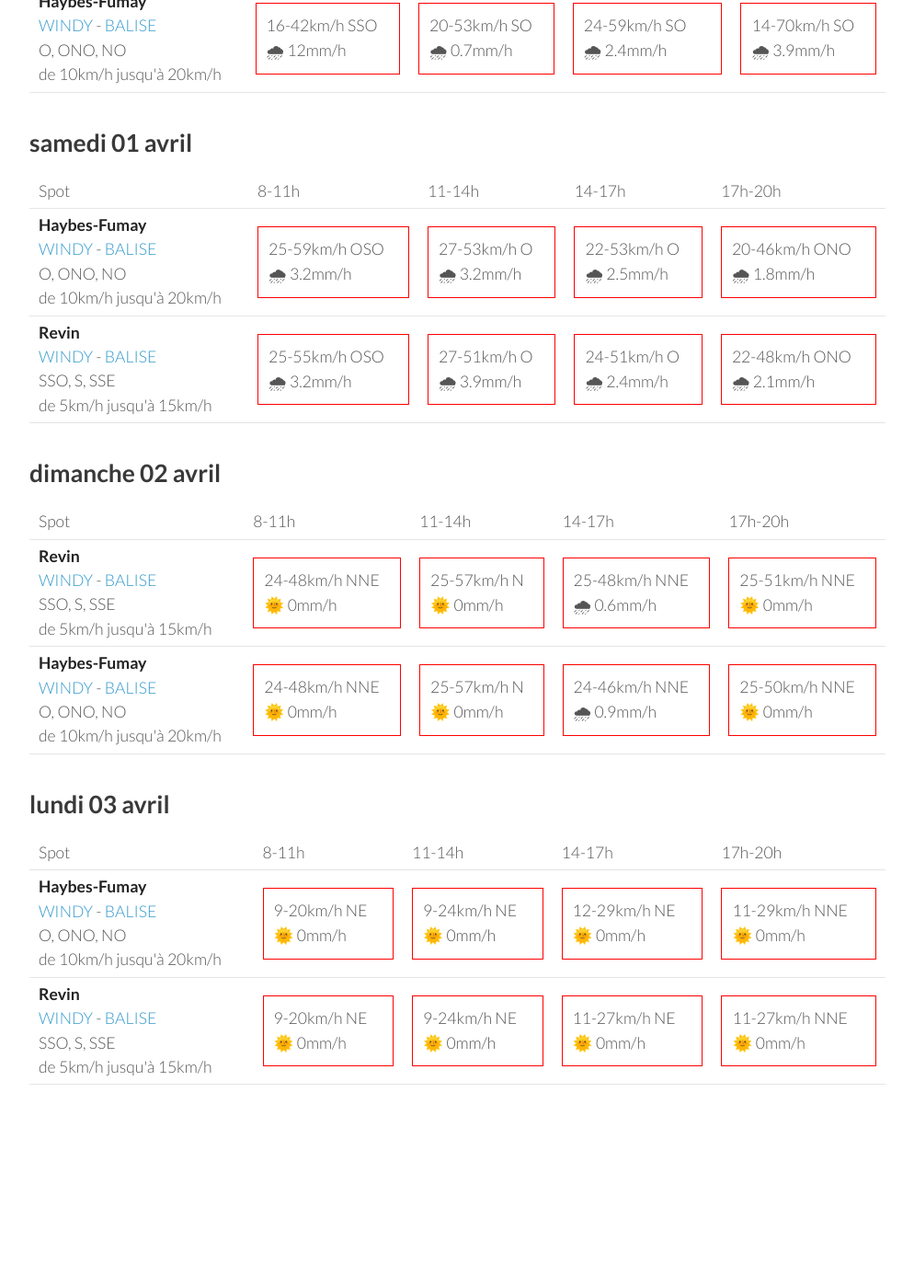
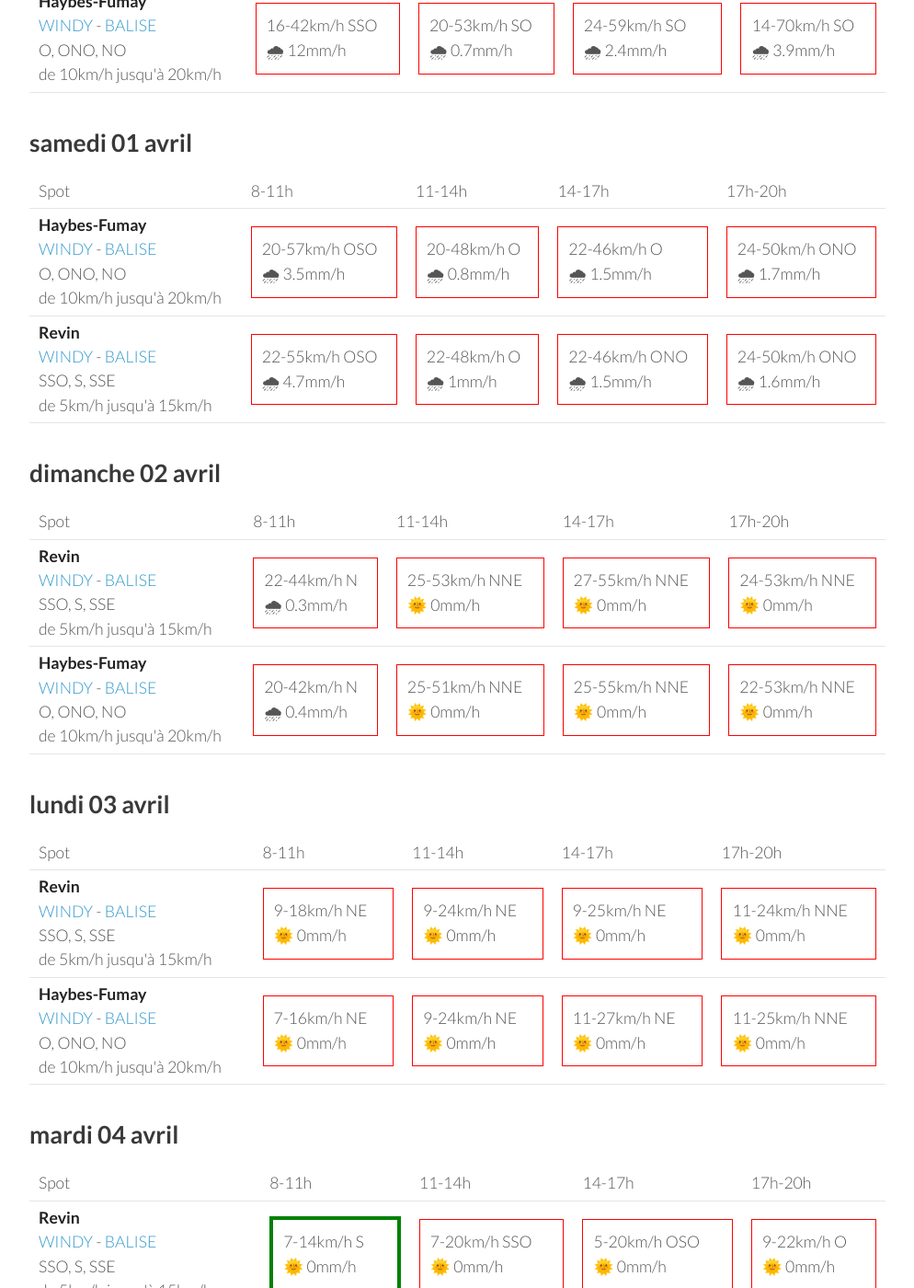
Before and after one commit to parapente-dans-le-nord/parapente-dans-le-nord.github.io, a Jekyll site: the page built from ardennes.markdown, in a window 1280 px wide and 1400 px high, scrolled down 859 px. Shown: the whole window at 92% size, without its empty margins (26-1020 px from the left). Built offline with Jekyll 4.4.1, drawn with Linux system fonts in a browser that asks for light colours; before the commit the page ends 2166 px from its top, so only the background shows below that; some of the changed text lies outside the part shown.

Commit message:
update index.markdown

```diff
--- a/ardennes.markdown
+++ b/ardennes.markdown
@@ -96,20 +96,20 @@ page mise à jour le jeudi 30 mars 06:10
 <tr>
         <td><strong>Haybes-Fumay</strong><br><a href="https://windy.com/49.998/4.715?49.913,4.738,10">WINDY</a> - <span class=""><a href="http://www.balisemeteo.com/balise.php?idBalise=104">BALISE</a> </span><br> <span class="vent-favorable">O, ONO, NO</span><br><span class="force-vent">de 10km/h jusqu'à 20km/h</span> </td>
 
-            <td><div class="not-flyable"><p>25-59km/h OSO</p><p>🌧 3.2mm/h</p></div></td>
-            <td><div class="not-flyable"><p>27-53km/h O</p><p>🌧 3.2mm/h</p></div></td>
-            <td><div class="not-flyable"><p>22-53km/h O</p><p>🌧 2.5mm/h</p></div></td>
-            <td><div class="not-flyable"><p>20-46km/h ONO</p><p>🌧 1.8mm/h</p></div></td>
+            <td><div class="not-flyable"><p>20-57km/h OSO</p><p>🌧 3.5mm/h</p></div></td>
+            <td><div class="not-flyable"><p>20-48km/h O</p><p>🌧 0.8mm/h</p></div></td>
+            <td><div class="not-flyable"><p>22-46km/h O</p><p>🌧 1.5mm/h</p></div></td>
+            <td><div class="not-flyable"><p>24-50km/h ONO</p><p>🌧 1.7mm/h</p></div></td>
 
 
     </tr>
 <tr>
         <td><strong>Revin</strong><br><a href="https://windy.com/49.948/4.625?49.543,4.625,8">WINDY</a> - <span class=""><a href="http://www.balisemeteo.com/balise.php?idBalise=5019">BALISE</a> </span><br> <span class="vent-favorable">SSO, S, SSE</span><br><span class="force-vent">de 5km/h jusqu'à 15km/h</span> </td>
 
-            <td><div class="not-flyable"><p>25-55km/h OSO</p><p>🌧 3.2mm/h</p></div></td>
-            <td><div class="not-flyable"><p>27-51km/h O</p><p>🌧 3.9mm/h</p></div></td>
-            <td><div class="not-flyable"><p>24-51km/h O</p><p>🌧 2.4mm/h</p></div></td>
-            <td><div class="not-flyable"><p>22-48km/h ONO</p><p>🌧 2.1mm/h</p></div></td>
+            <td><div class="not-flyable"><p>22-55km/h OSO</p><p>🌧 4.7mm/h</p></div></td>
+            <td><div class="not-flyable"><p>22-48km/h O</p><p>🌧 1mm/h</p></div></td>
+            <td><div class="not-flyable"><p>22-46km/h ONO</p><p>🌧 1.5mm/h</p></div></td>
+            <td><div class="not-flyable"><p>24-50km/h ONO</p><p>🌧 1.6mm/h</p></div></td>
 
 
     </tr>
@@ -132,20 +132,20 @@ page mise à jour le jeudi 30 mars 06:10
 <tr>
         <td><strong>Revin</strong><br><a href="https://windy.com/49.948/4.625?49.543,4.625,8">WINDY</a> - <span class=""><a href="http://www.balisemeteo.com/balise.php?idBalise=5019">BALISE</a> </span><br> <span class="vent-favorable">SSO, S, SSE</span><br><span class="force-vent">de 5km/h jusqu'à 15km/h</span> </td>
 
-            <td><div class="not-flyable"><p>24-48km/h NNE</p><p>🌞 0mm/h</p></div></td>
-            <td><div class="not-flyable"><p>25-57km/h N</p><p>🌞 0mm/h</p></div></td>
-            <td><div class="not-flyable"><p>25-48km/h NNE</p><p>🌧 0.6mm/h</p></div></td>
-            <td><div class="not-flyable"><p>25-51km/h NNE</p><p>🌞 0mm/h</p></div></td>
+            <td><div class="not-flyable"><p>22-44km/h N</p><p>🌧 0.3mm/h</p></div></td>
+            <td><div class="not-flyable"><p>25-53km/h NNE</p><p>🌞 0mm/h</p></div></td>
+            <td><div class="not-flyable"><p>27-55km/h NNE</p><p>🌞 0mm/h</p></div></td>
+            <td><div class="not-flyable"><p>24-53km/h NNE</p><p>🌞 0mm/h</p></div></td>
 
 
     </tr>
 <tr>
         <td><strong>Haybes-Fumay</strong><br><a href="https://windy.com/49.998/4.715?49.913,4.738,10">WINDY</a> - <span class=""><a href="http://www.balisemeteo.com/balise.php?idBalise=104">BALISE</a> </span><br> <span class="vent-favorable">O, ONO, NO</span><br><span class="force-vent">de 10km/h jusqu'à 20km/h</span> </td>
 
-            <td><div class="not-flyable"><p>24-48km/h NNE</p><p>🌞 0mm/h</p></div></td>
-            <td><div class="not-flyable"><p>25-57km/h N</p><p>🌞 0mm/h</p></div></td>
-            <td><div class="not-flyable"><p>24-46km/h NNE</p><p>🌧 0.9mm/h</p></div></td>
-            <td><div class="not-flyable"><p>25-50km/h NNE</p><p>🌞 0mm/h</p></div></td>
+            <td><div class="not-flyable"><p>20-42km/h N</p><p>🌧 0.4mm/h</p></div></td>
+            <td><div class="not-flyable"><p>25-51km/h NNE</p><p>🌞 0mm/h</p></div></td>
+            <td><div class="not-flyable"><p>25-55km/h NNE</p><p>🌞 0mm/h</p></div></td>
+            <td><div class="not-flyable"><p>22-53km/h NNE</p><p>🌞 0mm/h</p></div></td>
 
 
     </tr>
@@ -166,22 +166,22 @@ page mise à jour le jeudi 30 mars 06:10
       <td>17h-20h</td>
     </tr>
 <tr>
-        <td><strong>Haybes-Fumay</strong><br><a href="https://windy.com/49.998/4.715?49.913,4.738,10">WINDY</a> - <span class=""><a href="http://www.balisemeteo.com/balise.php?idBalise=104">BALISE</a> </span><br> <span class="vent-favorable">O, ONO, NO</span><br><span class="force-vent">de 10km/h jusqu'à 20km/h</span> </td>
+        <td><strong>Revin</strong><br><a href="https://windy.com/49.948/4.625?49.543,4.625,8">WINDY</a> - <span class=""><a href="http://www.balisemeteo.com/balise.php?idBalise=5019">BALISE</a> </span><br> <span class="vent-favorable">SSO, S, SSE</span><br><span class="force-vent">de 5km/h jusqu'à 15km/h</span> </td>
 
-            <td><div class="not-flyable"><p>9-20km/h NE</p><p>🌞 0mm/h</p></div></td>
+            <td><div class="not-flyable"><p>9-18km/h NE</p><p>🌞 0mm/h</p></div></td>
             <td><div class="not-flyable"><p>9-24km/h NE</p><p>🌞 0mm/h</p></div></td>
-            <td><div class="not-flyable"><p>12-29km/h NE</p><p>🌞 0mm/h</p></div></td>
-            <td><div class="not-flyable"><p>11-29km/h NNE</p><p>🌞 0mm/h</p></div></td>
+            <td><div class="not-flyable"><p>9-25km/h NE</p><p>🌞 0mm/h</p></div></td>
+            <td><div class="not-flyable"><p>11-24km/h NNE</p><p>🌞 0mm/h</p></div></td>
 
 
     </tr>
 <tr>
-        <td><strong>Revin</strong><br><a href="https://windy.com/49.948/4.625?49.543,4.625,8">WINDY</a> - <span class=""><a href="http://www.balisemeteo.com/balise.php?idBalise=5019">BALISE</a> </span><br> <span class="vent-favorable">SSO, S, SSE</span><br><span class="force-vent">de 5km/h jusqu'à 15km/h</span> </td>
+        <td><strong>Haybes-Fumay</strong><br><a href="https://windy.com/49.998/4.715?49.913,4.738,10">WINDY</a> - <span class=""><a href="http://www.balisemeteo.com/balise.php?idBalise=104">BALISE</a> </span><br> <span class="vent-favorable">O, ONO, NO</span><br><span class="force-vent">de 10km/h jusqu'à 20km/h</span> </td>
 
-            <td><div class="not-flyable"><p>9-20km/h NE</p><p>🌞 0mm/h</p></div></td>
+            <td><div class="not-flyable"><p>7-16km/h NE</p><p>🌞 0mm/h</p></div></td>
             <td><div class="not-flyable"><p>9-24km/h NE</p><p>🌞 0mm/h</p></div></td>
             <td><div class="not-flyable"><p>11-27km/h NE</p><p>🌞 0mm/h</p></div></td>
-            <td><div class="not-flyable"><p>11-27km/h NNE</p><p>🌞 0mm/h</p></div></td>
+            <td><div class="not-flyable"><p>11-25km/h NNE</p><p>🌞 0mm/h</p></div></td>
 
 
     </tr>
@@ -189,3 +189,39 @@ page mise à jour le jeudi 30 mars 06:10
 </tbody>
 </table>
 {:/}
+## mardi 04 avril
+
+{::nomarkdown}
+<table>
+  <tbody>
+    <tr>
+      <td>Spot</td>
+      <td>8-11h</td>
+      <td>11-14h</td>
+      <td>14-17h</td>
+      <td>17h-20h</td>
+    </tr>
+<tr>
+        <td><strong>Revin</strong><br><a href="https://windy.com/49.948/4.625?49.543,4.625,8">WINDY</a> - <span class=""><a href="http://www.balisemeteo.com/balise.php?idBalise=5019">BALISE</a> </span><br> <span class="vent-favorable">SSO, S, SSE</span><br><span class="force-vent">de 5km/h jusqu'à 15km/h</span> </td>
+
+            <td><div class="flyable"><p>7-14km/h S</p><p>🌞 0mm/h</p></div></td>
+            <td><div class="not-flyable"><p>7-20km/h SSO</p><p>🌞 0mm/h</p></div></td>
+            <td><div class="not-flyable"><p>5-20km/h OSO</p><p>🌞 0mm/h</p></div></td>
+            <td><div class="not-flyable"><p>9-22km/h O</p><p>🌞 0mm/h</p></div></td>
+
+
+    </tr>
+<tr>
+        <td><strong>Haybes-Fumay</strong><br><a href="https://windy.com/49.998/4.715?49.913,4.738,10">WINDY</a> - <span class=""><a href="http://www.balisemeteo.com/balise.php?idBalise=104">BALISE</a> </span><br> <span class="vent-favorable">O, ONO, NO</span><br><span class="force-vent">de 10km/h jusqu'à 20km/h</span> </td>
+
+            <td><div class="not-flyable"><p>11-20km/h S</p><p>🌞 0mm/h</p></div></td>
+            <td><div class="not-flyable"><p>9-22km/h SO</p><p>🌞 0mm/h</p></div></td>
+            <td><div class="not-flyable"><p>5-22km/h OSO</p><p>🌞 0mm/h</p></div></td>
+            <td><div class="not-flyable"><p>9-22km/h O</p><p>🌞 0mm/h</p></div></td>
+
+
+    </tr>
+
+</tbody>
+</table>
+{:/}
```
Also changed, not shown: other parts of ardennes.markdown (+1 -1 lines).
